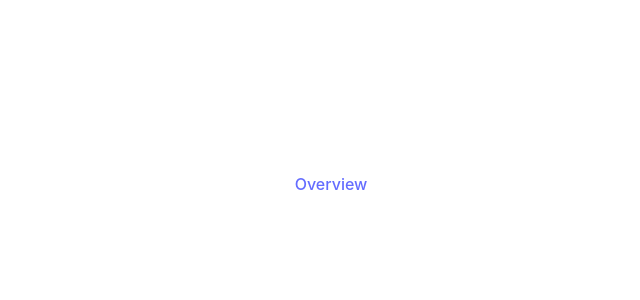
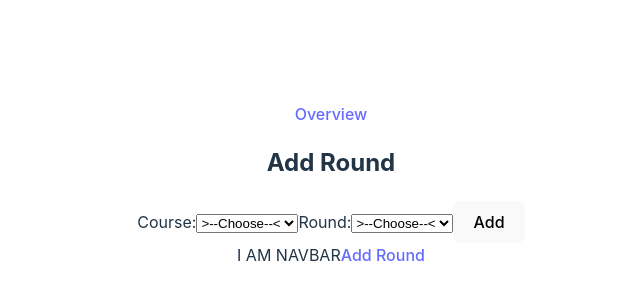
Before and after one commit to CipiVlad/AGAPS-A-Golf-Analyze-Web-App, a React (Vite) app in the folder client/: page /add-round in a window 1280 px wide. Before the commit this address had no page. Shown: the part 216-516 px from the top of the page, without its empty margins (309-949 px from the left). Built offline with nearby package versions, Linux system fonts and the light colour scheme.

Commit message:
setup client/AddRound and server/index ts for adding courseInfo

```diff
--- a/client/src/App.tsx
+++ b/client/src/App.tsx
@@ -2,7 +2,9 @@ import { useState, useEffect } from 'react'
 import { Routes, Route, Link } from 'react-router-dom'
 import './App.css'
 import { Overview } from './pages/app/Overview'
-
+import HoleDetail from './pages/app/InGame/HoleDetail'
+import Navbar from './components/Navbar'
+import AddRound from './pages/app/AddRound'
 
 function App() {
 
@@ -12,7 +14,10 @@ function App() {
       <Link to="/overview">Overview</Link>
       <Routes>
         <Route path="/overview" element={<Overview />} />
+        <Route path="/add-round" element={<AddRound />} />
+        <Route path="/details/:id" element={<HoleDetail />} />
       </Routes>
+      <Navbar />
     </div>
   )
 }
--- /dev/null
+++ b/client/src/components/Navbar.tsx
@@ -0,0 +1,12 @@
+import { Link } from "react-router-dom"
+
+
+const Navbar = () => {
+    return (
+        <div>
+            I AM NAVBAR
+            <Link to="/add-round">Add Round</Link>
+        </div>
+    )
+}
+export default Navbar
--- a/client/src/pages/app/AddRound.tsx
+++ b/client/src/pages/app/AddRound.tsx
@@ -1,18 +1,74 @@
+import axios from "axios"
+import { useState } from "react"
+import { useNavigate } from "react-router-dom"
+
+
 const AddRound = () => {
+    const navigate = useNavigate()
+    const [course, setCourse] = useState<string>("")
+    const [round, setRound] = useState<string>("")
+
+    const optionCourse = [
+        { value: "", text: ">--Choose--<" },
+        { value: "GCK", text: "GCK" }
+    ]
+
+    const optionRound = [
+        { value: "", text: ">--Choose--<" },
+        { value: "half", text: "half" },
+        { value: "full", text: "full" }
+    ]
+
+    const handleChangeCourse = (e: any) => {
+        setCourse(e.target.value)
+    }
+    const handleChangeRound = (e: any) => {
+        setRound(e.target.value)
+    }
+
+    const handleSubmit = async (e: any) => {
+        e.preventDefault()
+
+        const newPostObj = {
+            course: course,
+            round: round
+        }
+
+        try {
+            const response = await axios.post("http://localhost:3000/course-info", newPostObj)
+            console.log(response)
+            navigate("/overview")
+        } catch (error) {
+            console.log(error)
+        }
+    }
+
+
     return (
         <div>
             <h2>Add Round</h2>
-            <label htmlFor="select_course">Select Course</label>
-            <select name="select_course" id="select_course">
-                <option value="course">GC</option>
-            </select>
 
-            <label htmlFor="holes">How many holes? (9/18)</label>
-            <select name="holes">
-                <option value="9">9</option>
-                <option value="18">18</option>
-            </select>
-        </div>
+            <form onSubmit={handleSubmit}>
+                <label htmlFor="course">Course:</label>
+                <select name="course" id="course" onChange={handleChangeCourse}>
+                    {optionCourse.map((option) => (
+                        <option key={option.value} value={option.value}>
+                            {option.text}
+                        </option>
+                    ))}
+                </select>
+                <label htmlFor="round">Round:</label>
+                <select name="round" id="round" onChange={handleChangeRound}>
+                    {optionRound.map((option) => (
+                        <option key={option.value} value={option.value}>
+                            {option.text}
+                        </option>
+                    ))}
+                </select>
+                <button type="submit">Add</button>
+            </form>
+        </div >
     )
+
 }
 export default AddRound
--- a/client/src/pages/app/InGame/HoleDetail.tsx
+++ b/client/src/pages/app/InGame/HoleDetail.tsx
@@ -1,11 +1,41 @@
-
+import axios from "axios"
+import { useEffect, useState } from "react"
+import { useParams } from "react-router-dom"
 
 const HoleDetail = () => {
     // here you fetch the hole detail by the hole id
+    const { id } = useParams()
+    const [getDetails, setGetDetails] = useState([])
+    useEffect(() => {
+        const fetchData = async () => {
+            const response = await axios.get(`http://localhost:3000/agaps/${id}`)
+            setGetDetails(response.data)
+        }
+        fetchData()
+    }, [])
+
+    console.log(getDetails);
+
     return (
-        <div>
-            <h2>Hole </h2>
-        </div>
+        <>
+            <h2>Hole Details</h2>
+            {
+                getDetails.map((data: any) => {
+                    return (
+                        <div key={data.id}>
+                            <h4>Hole: {data.hole}</h4>
+                            <p>Par: {data.par}</p>
+                            <p>Score: {data.score}</p>
+                            <p>Fairway: {data.fairway}</p>
+                            <p>GIR: {data.green}</p>
+                            <p>Approach Shot:{data.approach}</p>
+                            <p>Penalty Stroke:{data.penalty}</p>
+                            <p>Putts: {data.putts}</p>
+                        </div>
+                    )
+                })
+            }
+        </>
     )
 }
 export default HoleDetail
--- a/client/src/pages/app/Overview.tsx
+++ b/client/src/pages/app/Overview.tsx
@@ -1,42 +1,32 @@
 import { useState, useEffect } from 'react'
 import axios from 'axios'
+import { Link } from 'react-router-dom'
+
 
 export const Overview = () => {
     const [getData, setGetData] = useState([])
+    const [getDataById, setGetDataById] = useState([])
     const [showData, setShowData] = useState(false)
 
     useEffect(() => {
         const fetchData = async () => {
-            const response = await axios.get('http://localhost:3000')
+            const response = await axios.get('http://localhost:3000/agaps')
             setGetData(response.data)
-            // console.log(response.data)
         }
         fetchData()
     }, [])
 
-    //get by id
 
     return (
         <div>
             <h2>Overview</h2>
-            <p>last rounds</p>
+
             <button onClick={() => setShowData(!showData)}>{showData ? 'Hide' : 'Show'}</button>
             {
                 showData && getData.map((data: any) => {
                     return (
                         <div key={data.id}>
-                            <h3>Hole: {data.hole}</h3>
-                            <div>
-                                <p>Par: {data.par}</p>
-                                <p>Score: {data.score}</p>
-                                <p>Fairway: {data.fairway}</p>
-                                <p>Green: {data.green}</p>
-                                <p>Approach: {data.approach}</p>
-                                <p>Penalty: {data.penalty}</p>
-                                <p>Putts: {data.putts}</p>
-                            </div>
-
-
+                            <Link to={`/details/${data.id}`}>Hole {data.hole}</Link>
                         </div>
                     )
                 })
```
Also changed, not shown: 2 other files (tests, documents, lock files or other folders).
